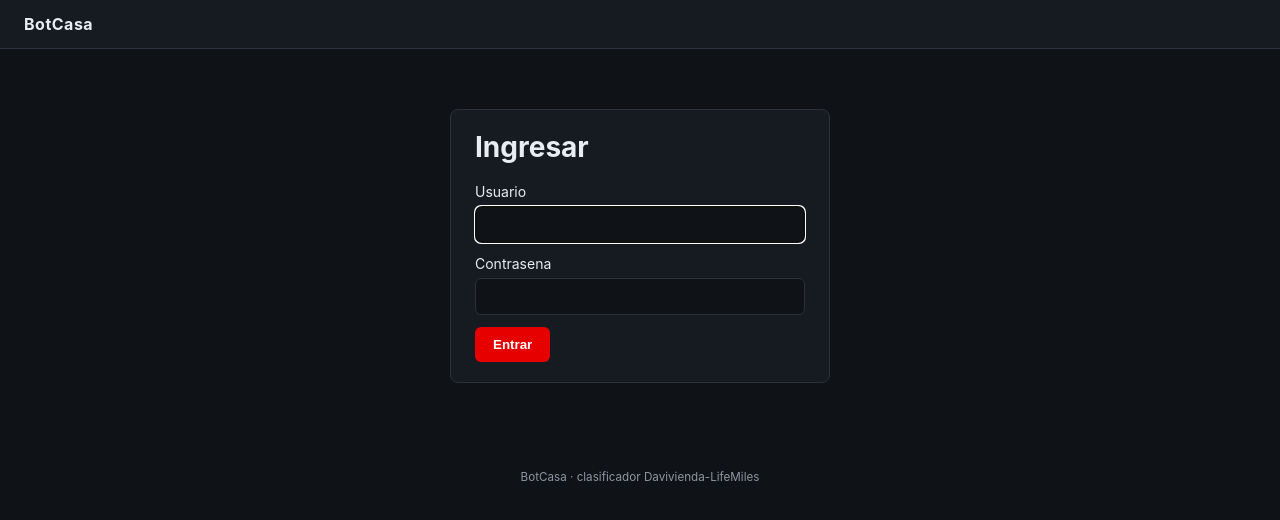
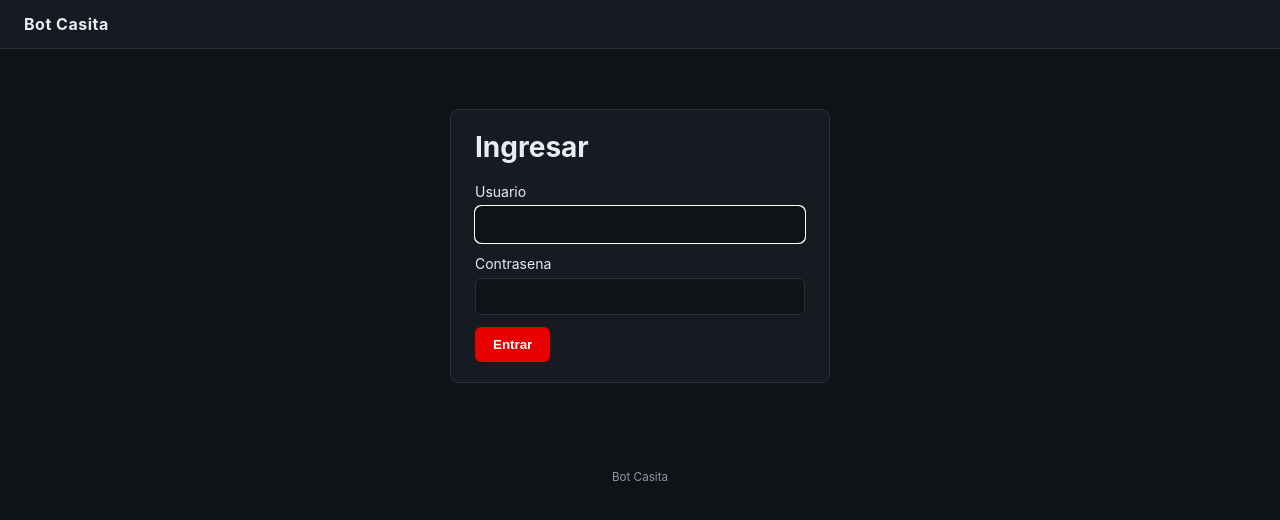
Before and after one commit to BryanVillaDev/bot-clasificador, a FastAPI app: page /login in a window 1280 px wide. Shown: the top 520 px of the page. Run offline with FastAPI, Linux system fonts and the light colour scheme; parts of the project's set-up code (start-up, migrations or seed data) failed here and were passed over.

Commit message:
Fix TemplateResponse para Starlette nuevo + brand Bot Casita
- TEMPLATES.TemplateResponse ahora recibe request como primer arg posicional,
  no dentro del context dict. Starlette nuevo rechaza la firma vieja con
  TypeError: unhashable type 'dict' al usar el cache de Jinja2.
- Templates HTML actualizados: navbar, footer y titles dicen "Bot Casita"
  en vez de "BotCasa" / "BotCasa Panel".
- FastAPI title tambien actualizado a "Bot Casita".

```diff
--- a/src/web/app.py
+++ b/src/web/app.py
@@ -42,7 +42,7 @@ log = logging.getLogger("web")
 ROOT = Path(__file__).resolve().parent
 TEMPLATES = Jinja2Templates(directory=str(ROOT / "templates"))
 
-app = FastAPI(title="BotCasa Panel", docs_url=None, redoc_url=None)
+app = FastAPI(title="Bot Casita", docs_url=None, redoc_url=None)
 app.mount("/static", StaticFiles(directory=str(ROOT / "static")), name="static")
 
 
@@ -98,7 +98,7 @@ async def root(request: Request):
 
 @app.get("/login", response_class=HTMLResponse)
 async def login_get(request: Request):
-    return TEMPLATES.TemplateResponse("login.html", {"request": request, "error": None})
+    return TEMPLATES.TemplateResponse(request, "login.html", {"error": None})
 
 
 @app.post("/login", response_class=HTMLResponse)
@@ -111,8 +111,9 @@ async def login_post(
         u = (await s.execute(select(User).where(User.username == username))).scalar_one_or_none()
     if u is None or not verify_password(password, u.password_hash):
         return TEMPLATES.TemplateResponse(
+            request,
             "login.html",
-            {"request": request, "error": "Usuario o contrasena invalidos"},
+            {"error": "Usuario o contrasena invalidos"},
             status_code=400,
         )
     resp = RedirectResponse("/dashboard", status_code=303)
@@ -139,8 +140,9 @@ async def dashboard(request: Request, user: User = Depends(current_user)):
             await s.execute(select(Alert).order_by(desc(Alert.id)).limit(5))
         ).scalars().all()
     return TEMPLATES.TemplateResponse(
+        request,
         "dashboard.html",
-        {"request": request, "user": user, "jobs": rows, "alerts": alerts},
+        {"user": user, "jobs": rows, "alerts": alerts},
     )
 
 
@@ -148,8 +150,9 @@ async def dashboard(request: Request, user: User = Depends(current_user)):
 async def jobs_new_get(request: Request, user: User = Depends(current_user)):
     ani_available = await ani_ping()
     return TEMPLATES.TemplateResponse(
+        request,
         "new_job.html",
-        {"request": request, "user": user, "ani_available": ani_available},
+        {"user": user, "ani_available": ani_available},
     )
 
 
@@ -180,9 +183,9 @@ async def jobs_new_range(
 ):
     if range_max <= range_min or range_min < 0:
         return TEMPLATES.TemplateResponse(
+            request,
             "new_job.html",
             {
-                "request": request,
                 "user": user,
                 "ani_available": True,
                 "error": "Rango invalido (min < max y min >= 0).",
@@ -191,9 +194,9 @@ async def jobs_new_range(
         )
     if limit < 1 or limit > 10_000:
         return TEMPLATES.TemplateResponse(
+            request,
             "new_job.html",
             {
-                "request": request,
                 "user": user,
                 "ani_available": True,
                 "error": "El limite debe estar entre 1 y 10000.",
@@ -206,9 +209,9 @@ async def jobs_new_range(
         cedulas = await fetch_range(range_min, range_max, limit, offset=0)
     if not cedulas:
         return TEMPLATES.TemplateResponse(
+            request,
             "new_job.html",
             {
-                "request": request,
                 "user": user,
                 "ani_available": True,
                 "error": "No se encontraron cedulas en el rango.",
@@ -243,8 +246,9 @@ async def jobs_new_post(
     parsed = _parse_cedulas(cedulas)
     if not parsed:
         return TEMPLATES.TemplateResponse(
+            request,
             "new_job.html",
-            {"request": request, "user": user, "error": "Pega al menos una cedula valida"},
+            {"user": user, "error": "Pega al menos una cedula valida"},
             status_code=400,
         )
     async with SessionLocal() as s:
@@ -270,7 +274,7 @@ async def job_view(request: Request, job_id: int, user: User = Depends(current_u
             )
         ).scalars().all()
     return TEMPLATES.TemplateResponse(
-        "job.html", {"request": request, "user": user, "job": job, "items": items}
+        request, "job.html", {"user": user, "job": job, "items": items}
     )
 
 
--- a/src/web/templates/base.html
+++ b/src/web/templates/base.html
@@ -3,12 +3,12 @@
 <head>
 <meta charset="utf-8">
 <meta name="viewport" content="width=device-width,initial-scale=1">
-<title>{% block title %}BotCasa Panel{% endblock %}</title>
+<title>{% block title %}Bot Casita Panel{% endblock %}</title>
 <link rel="stylesheet" href="/static/style.css">
 </head>
 <body>
 <header class="topbar">
-  <div class="brand">BotCasa</div>
+  <div class="brand">Bot Casita</div>
   <nav>
     {% if user %}
       <a href="/dashboard">Dashboard</a>
@@ -22,7 +22,7 @@
   {% block content %}{% endblock %}
 </main>
 <footer>
-  <small>BotCasa &middot; clasificador Davivienda-LifeMiles</small>
+  <small>Bot Casita</small>
 </footer>
 {% block scripts %}{% endblock %}
 </body>
--- a/src/web/templates/dashboard.html
+++ b/src/web/templates/dashboard.html
@@ -1,5 +1,5 @@
 {% extends "base.html" %}
-{% block title %}Dashboard - BotCasa{% endblock %}
+{% block title %}Dashboard - Bot Casita{% endblock %}
 {% block content %}
 <div class="row">
   <div class="card grow">
--- a/src/web/templates/job.html
+++ b/src/web/templates/job.html
@@ -1,5 +1,5 @@
 {% extends "base.html" %}
-{% block title %}Lote #{{ job.id }} - BotCasa{% endblock %}
+{% block title %}Lote #{{ job.id }} - Bot Casita{% endblock %}
 {% block content %}
 <div class="card">
   <h2>Lote #{{ job.id }} <small class="muted">{{ job.name }}</small></h2>
--- a/src/web/templates/login.html
+++ b/src/web/templates/login.html
@@ -1,5 +1,5 @@
 {% extends "base.html" %}
-{% block title %}Ingresar - BotCasa{% endblock %}
+{% block title %}Ingresar - Bot Casita{% endblock %}
 {% block content %}
 <div class="card narrow">
   <h1>Ingresar</h1>
--- a/src/web/templates/new_job.html
+++ b/src/web/templates/new_job.html
@@ -1,5 +1,5 @@
 {% extends "base.html" %}
-{% block title %}Nuevo lote - BotCasa{% endblock %}
+{% block title %}Nuevo lote - Bot Casita{% endblock %}
 {% block content %}
 <div class="card">
   <h2>Crear lote de clasificacion</h2>
```
